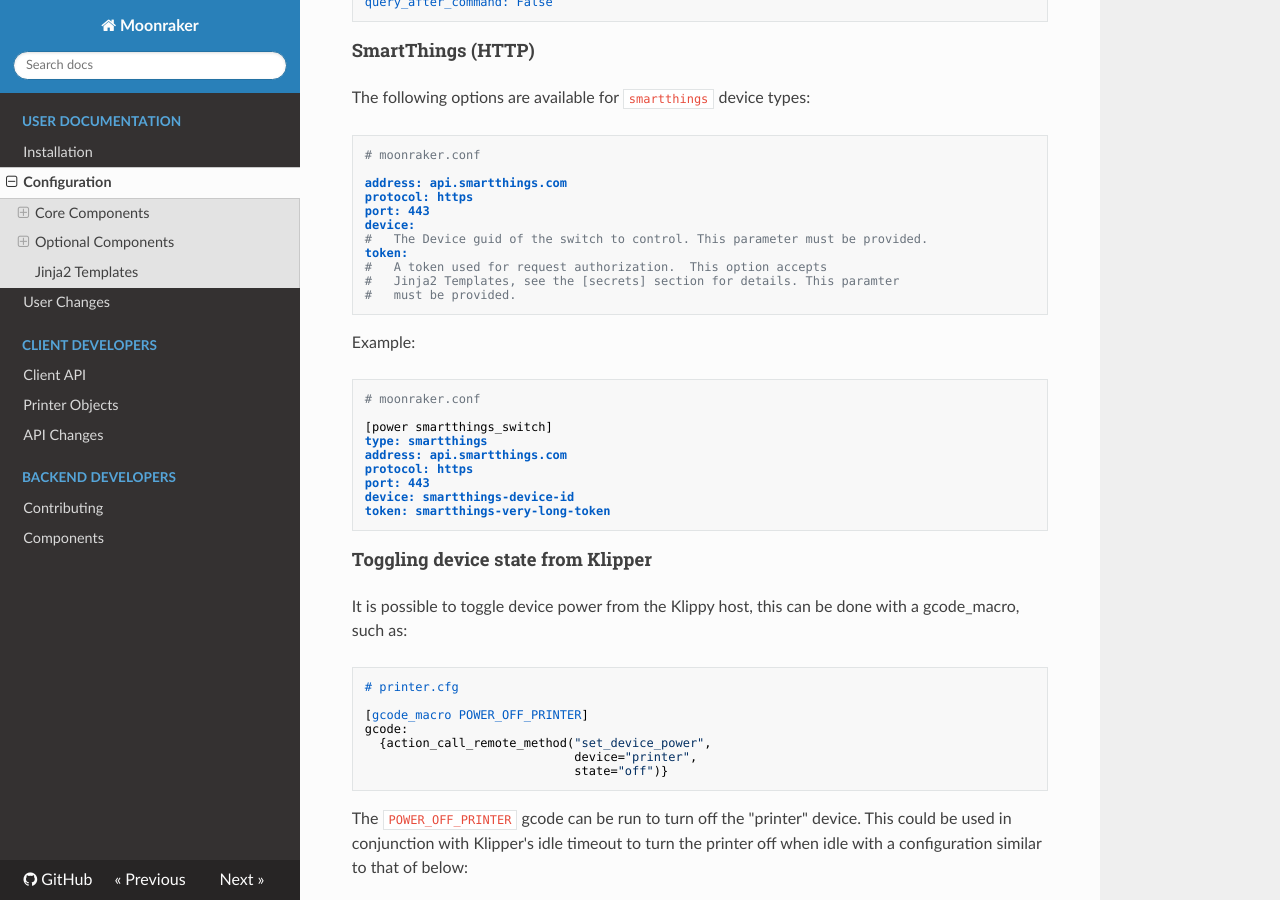
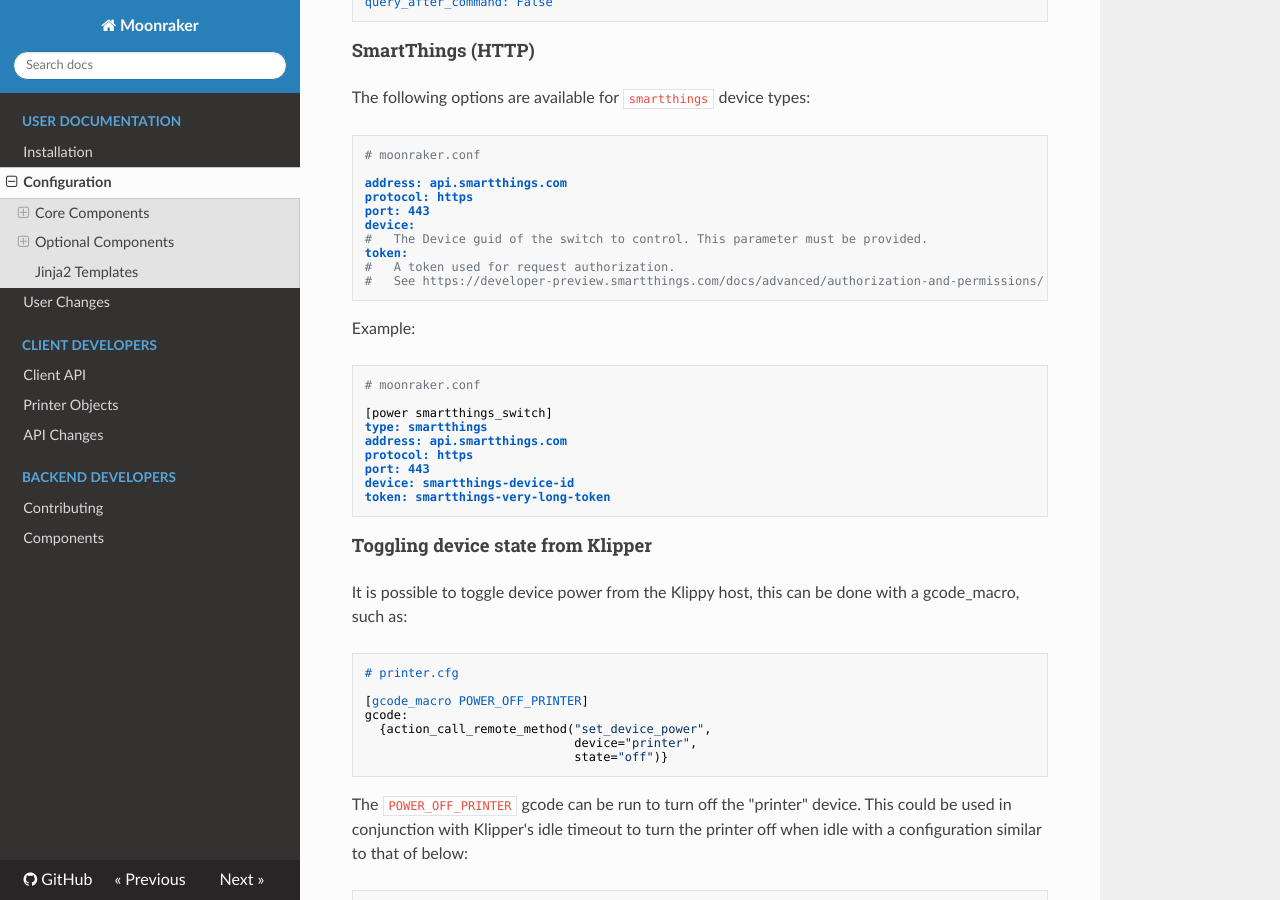
Before and after one commit to Arksine/moonraker, an MkDocs documentation site: the page built from docs/configuration.md, in a window 1280 px wide and 900 px high, scrolled down 14864 px. Built offline with MkDocs 1.6.1, drawn with Linux system fonts in a browser that asks for light colours; nearby versions of some CDN libraries.

Commit message:
Update configuration.md

````diff
--- a/docs/configuration.md
+++ b/docs/configuration.md
@@ -894,9 +894,8 @@ port: 443
 device:
 #   The Device guid of the switch to control. This parameter must be provided.
 token:
-#   A token used for request authorization.  This option accepts
-#   Jinja2 Templates, see the [secrets] section for details. This paramter
-#   must be provided.
+#   A token used for request authorization.
+#   See https://developer-preview.smartthings.com/docs/advanced/authorization-and-permissions/
 ```
 
 Example:
````
